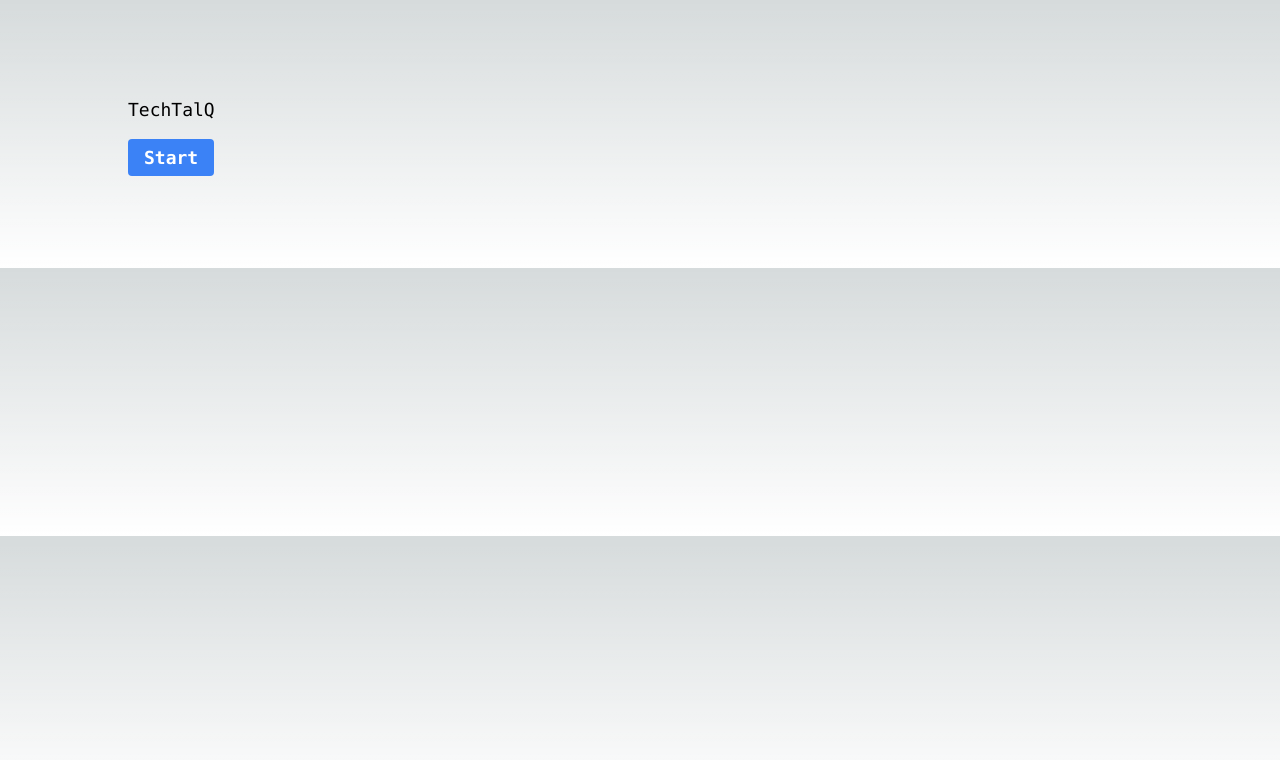
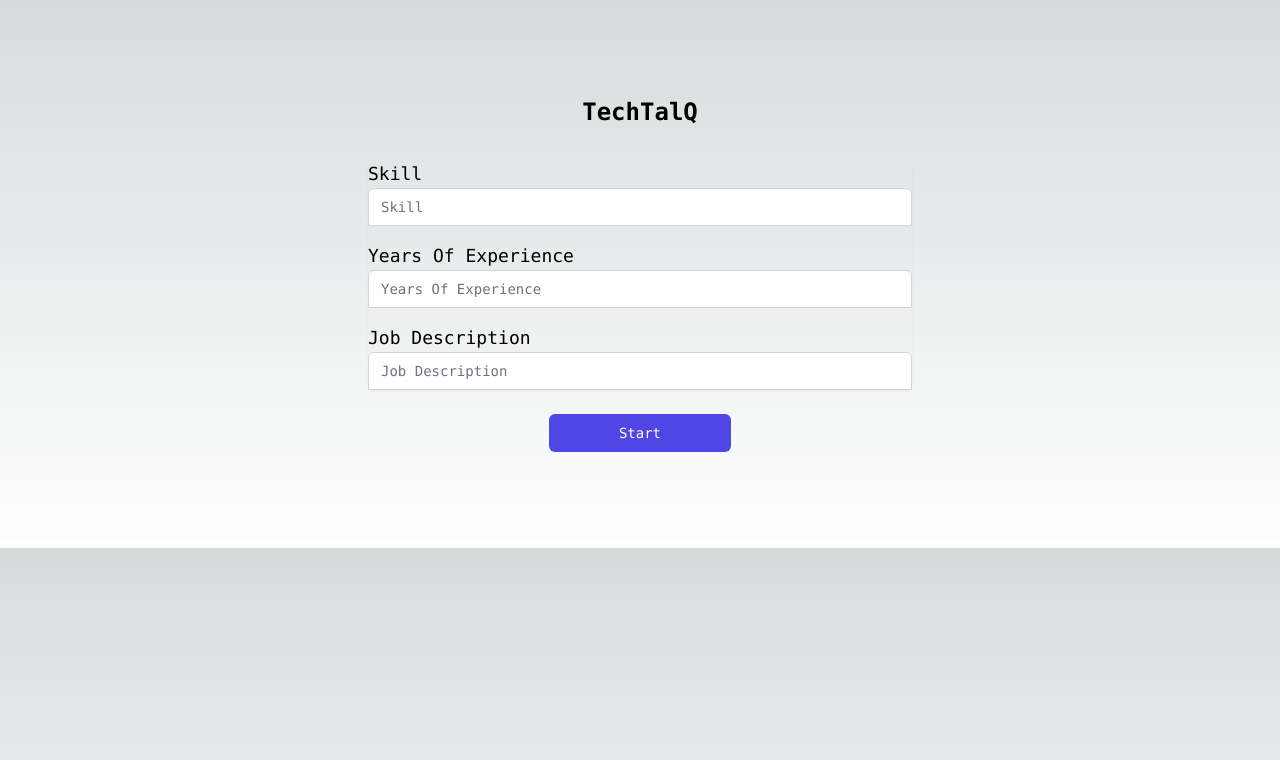
Before and after one commit to AnasShahid/TechTalQ, a Next.js app: page / in a window 1280 px wide. Shown: the top 760 px of the page. Built offline with nearby package versions, Linux system fonts and the light colour scheme.

Commit message:
form ui added for candidate information

```diff
--- a/pages/index.tsx
+++ b/pages/index.tsx
@@ -1,17 +1,87 @@
 import Link from "next/link";
+import { FormEvent } from "react";
 
 const Home = () => {
+  const onSubmit = (e: FormEvent) => {
+    e.preventDefault();
+    console.log("submit");
+  };
   return (
-    <main className="flex flex-col items-center justify-between p-24">
-      <div className="z-10 w-full max-w-5xl font-mono text-lg">
-        <p className="mb-5">TechTalQ</p>
+    <main className='flex flex-col items-center justify-between p-24'>
+      <div className='z-10 w-1/2 max-w-5xl font-mono text-lg'>
+        <h1 className='mb-5 text-2xl font-bold text-center'>TechTalQ</h1>
 
-        <Link
-          className="bg-blue-500 hover:bg-blue-700 text-white font-bold py-2 px-4 rounded"
-          href="/interview"
+        <form className='mt-8 space-y-6' onSubmit={onSubmit}>
+          <input type='hidden' name='remember' defaultValue='true' />
+          <div className='rounded-md shadow-sm'>
+            <div className='mb-4'>
+              <label htmlFor='skill'>Skill</label>
+              <input
+                id='skill'
+                name='skill'
+                autoComplete='Skill'
+                required
+                className='appearance-none rounded-none relative block
+                  w-full px-3 py-2 border border-gray-300
+                  placeholder-gray-500 text-gray-900 rounded-t-md
+                  focus:outline-none focus:ring-indigo-500
+                  focus:border-indigo-500 focus:z-10 sm:text-sm'
+                placeholder='Skill'
+              />
+            </div>
+            <div className='mb-4'>
+              <label htmlFor='years-of-experience'>Years Of Experience</label>
+              <input
+                id='years-of-experience'
+                name='years-of-experience'
+                type='number'
+                autoComplete='Years Of Experience'
+                required
+                className='appearance-none rounded-none relative block
+                  w-full px-3 py-2 border border-gray-300
+                  placeholder-gray-500 text-gray-900 rounded-t-md
+                  focus:outline-none focus:ring-indigo-500
+                  focus:border-indigo-500 focus:z-10 sm:text-sm'
+                placeholder='Years Of Experience'
+              />
+            </div>
+            <div className='mb-4'>
+              <label htmlFor='job-description'>Job Description</label>
+              <input
+                id='job-description'
+                name='job-description'
+                type='number'
+                autoComplete='Job Description'
+                required
+                className='appearance-none rounded-none relative block
+                  w-full px-3 py-2 border border-gray-300
+                  placeholder-gray-500 text-gray-900 rounded-t-md
+                  focus:outline-none focus:ring-indigo-500
+                  focus:border-indigo-500 focus:z-10 sm:text-sm'
+                placeholder='Job Description'
+              />
+            </div>
+          </div>
+
+          <div>
+            <button
+              type='submit'
+              className='group mx-auto relative w-1/3 flex justify-center
+                py-2 px-4 border border-transparent text-sm font-medium
+                rounded-md text-white bg-indigo-600 hover:bg-indigo-700
+                focus:outline-none focus:ring-2 focus:ring-offset-2
+                focus:ring-indigo-500'
+            >
+              Start
+            </button>
+          </div>
+        </form>
+        {/* <Link
+          className='bg-blue-500 hover:bg-blue-700 text-white font-bold py-2 px-4 rounded'
+          href='/interview'
         >
           Start
-        </Link>
+        </Link> */}
       </div>
     </main>
   );
```
